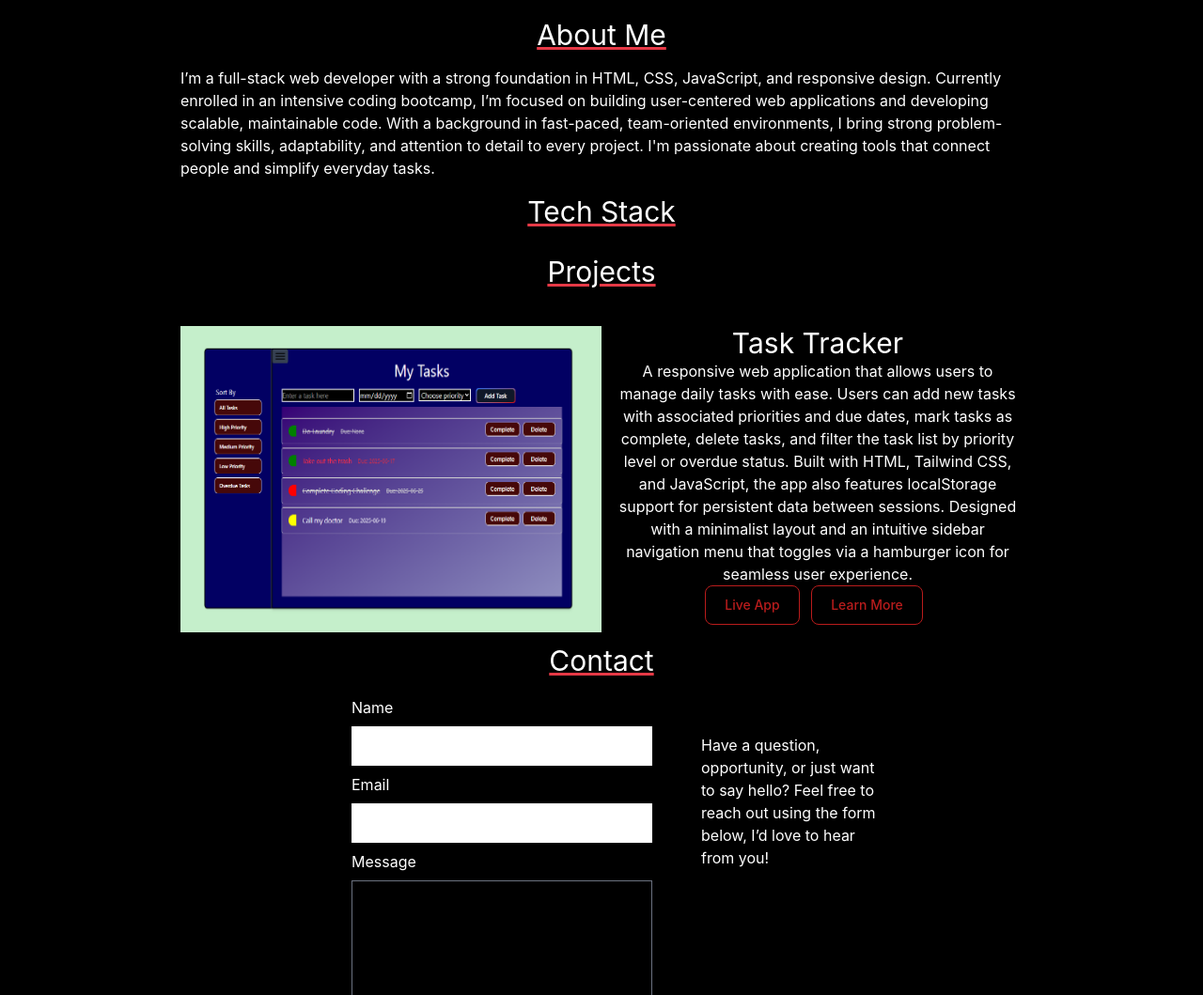
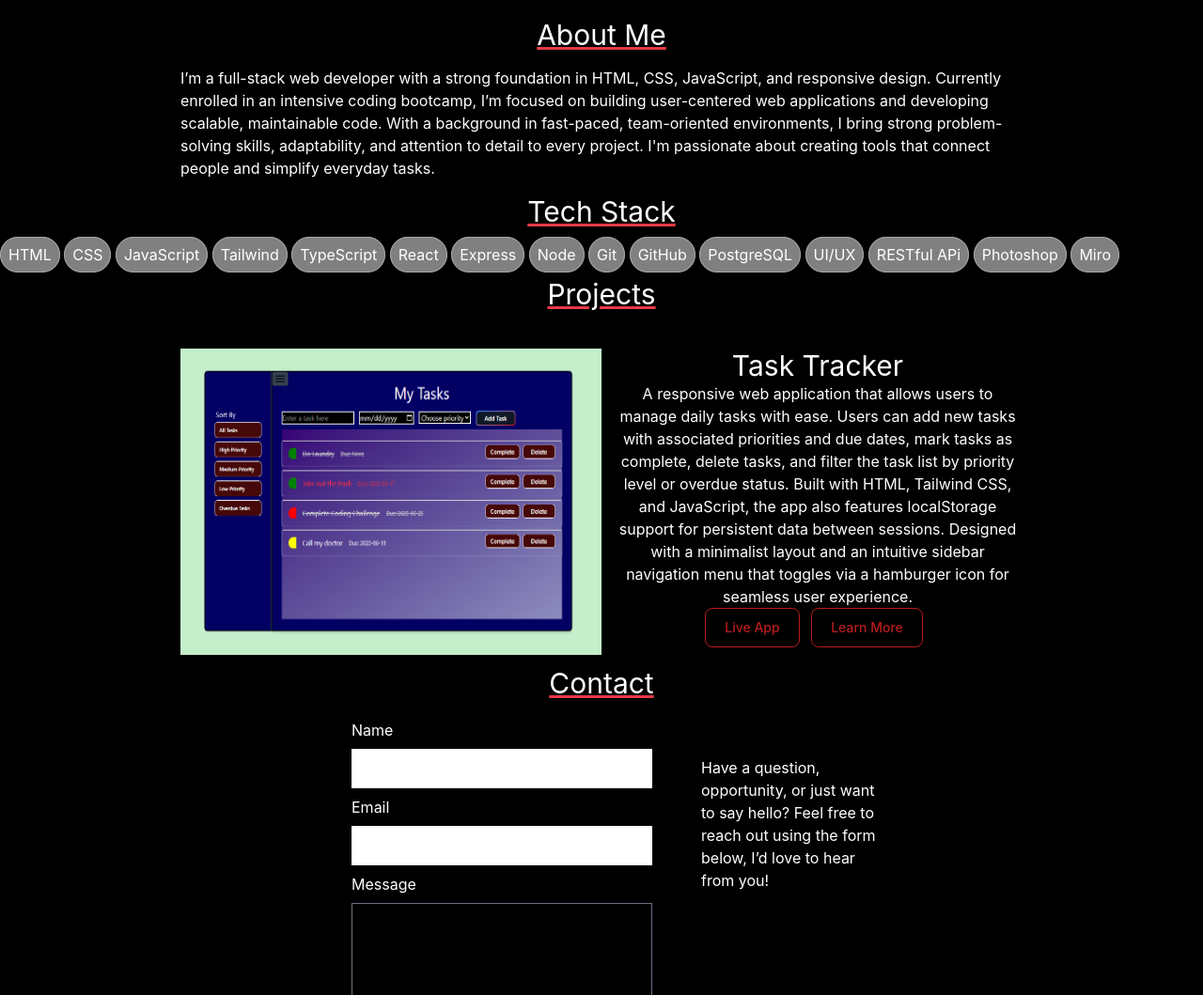
Before and after one commit to DylanKeck/portfolio-website, a website built with Vite: page index.html in a window 1280 px wide. Shown: the part 861-1920 px from the top of the page at 94% size. Built offline with nearby package versions, Linux system fonts and the light colour scheme.

Commit message:
added in the tech stack contents

```diff
--- a/index.html
+++ b/index.html
@@ -40,6 +40,23 @@
       and attention to detail to every project. I'm passionate about creating tools that connect people and simplify
       everyday tasks.</p>
     <h2 class="text-3xl text-center underline decoration-[#e63946] py-4">Tech Stack</h2>
+    <div class="container mx-auto ">
+    <span class="tech">HTML</span>
+    <span class="tech">CSS</span>
+    <span class="tech">JavaScript</span>
+    <span class="tech">Tailwind</span>
+    <span class="tech">TypeScript</span>
+    <span class="tech">React</span>
+    <span class="tech">Express</span>
+    <span class="tech">Node</span>
+    <span class="tech">Git</span>
+    <span class="tech">GitHub</span>
+    <span class="tech">PostgreSQL</span>
+    <span class="tech">UI/UX</span>
+    <span class="tech">RESTful APi</span>
+    <span class="tech">Photoshop</span>
+    <span class="tech">Miro</span>
+    </div>
   </section>
   <h2 class="text-center text-3xl mt-3 underline decoration-[#e63946] pb-10">Projects</h2>
   <section id="projects" class="text-center flex justify-center gap-3 container mx-auto max-w-4xl flex-wrap md:flex-nowrap">
--- a/src/index.css
+++ b/src/index.css
@@ -20,3 +20,9 @@
         animation: gradientBG 6s ease infinite;
     }
 }
+.tech {
+    background-color: gray;
+    border: 1px solid darkgray;
+    border-radius: 20em;
+    padding: .5em;
+}
```
